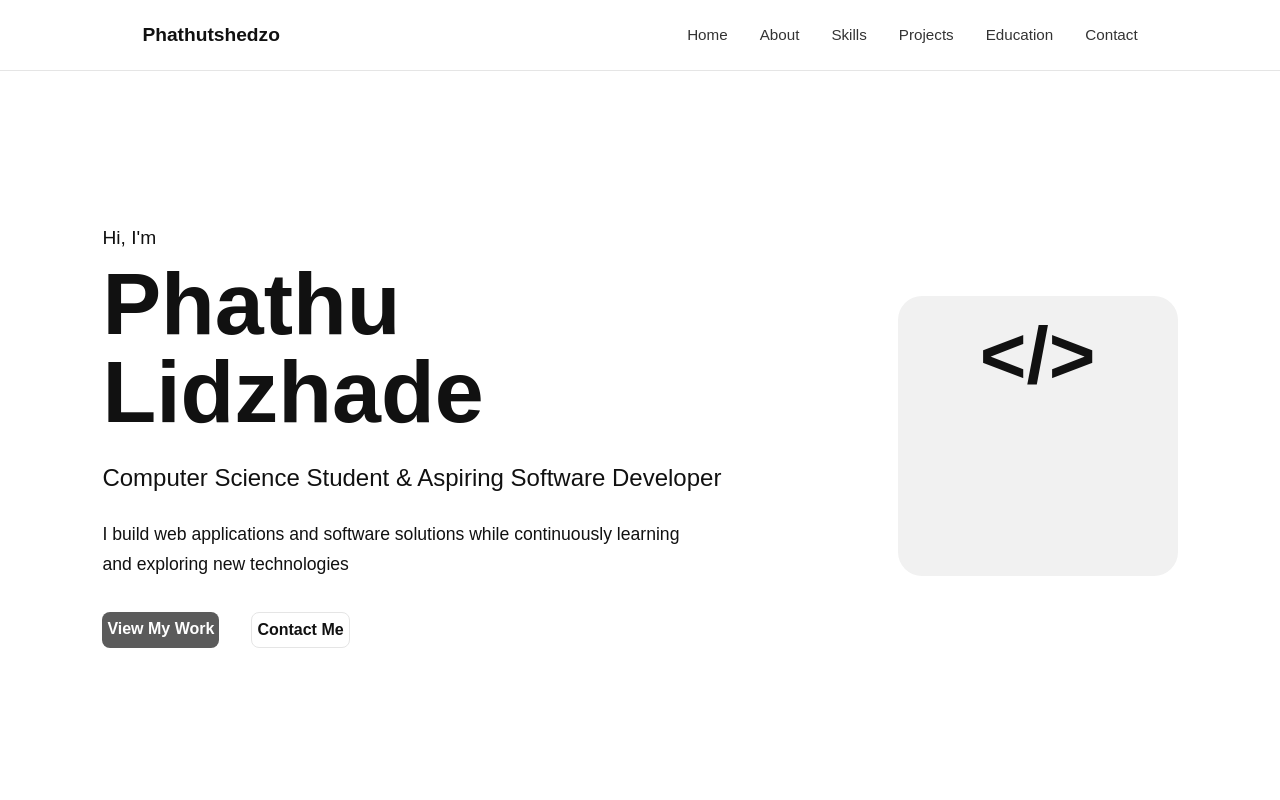
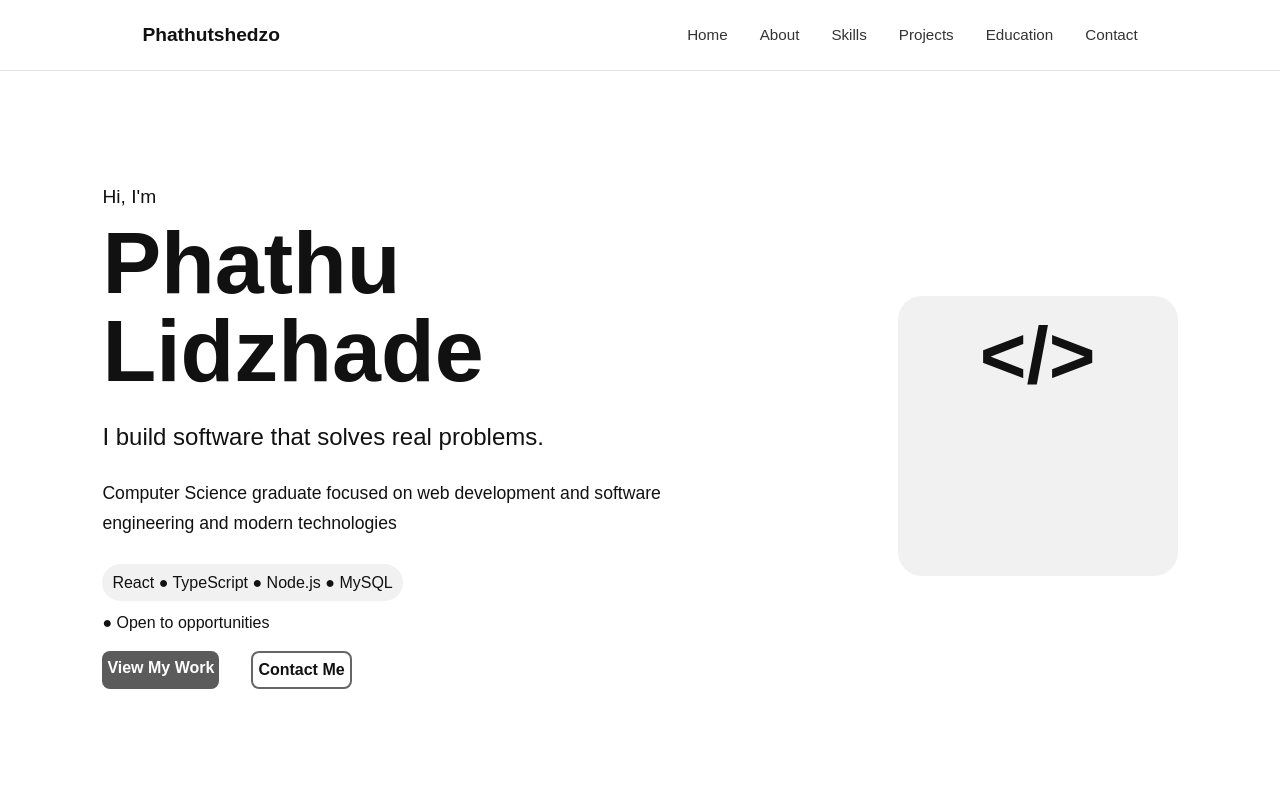
Before and after one commit to Phathu-Lidzhade/portfolio, a React (Vite) app in the folder my-portfolio/: page / in a window 1280 px wide. Shown: the top 800 px of the page. Built offline with nearby package versions, Linux system fonts and the light colour scheme.

Commit message:
improved hero section

```diff
--- a/my-portfolio/src/components/Hero/Hero.tsx
+++ b/my-portfolio/src/components/Hero/Hero.tsx
@@ -8,9 +8,15 @@ function Hero() {
           <span>Lidzhade</span>
         </h1>
 
-        <h2>Computer Science Student & Aspiring Software Developer</h2>
+        <h2>I build software that solves real problems.</h2>
 
-        <p className="hero-description">I build web applications and software solutions while continuously learning and exploring new technologies</p>
+        <p className="hero-description">Computer Science graduate focused on web development and software engineering and modern technologies</p>
+
+        <span className="hero-stack">
+          React ● TypeScript ● Node.js ● MySQL
+        </span>
+
+        <p className="hero-opportunity">● Open to opportunities</p>
 
         <div className="hero-buttons">
           <a href="#projects" className="btn primary-btn">
--- a/my-portfolio/src/index.css
+++ b/my-portfolio/src/index.css
@@ -118,7 +118,7 @@ textarea {
 }
 
 .secondary-btn {
-  border: 1px solid var(--border);
+  border: 2px solid #666666;
   color: var(--text);
   padding: 5px;
 }
@@ -146,6 +146,17 @@ textarea {
 .hero-card span {
   font-size: 5rem;
   font-weight: bold;
+}
+
+.hero-stack {
+  background: #f1f1f1;
+  padding: 10px;
+  border-radius: 20px;
+}
+
+.hero-opportunity{
+  margin-top: 1rem;
+  margin-bottom: 1rem;
 }
 
 .about {
```
